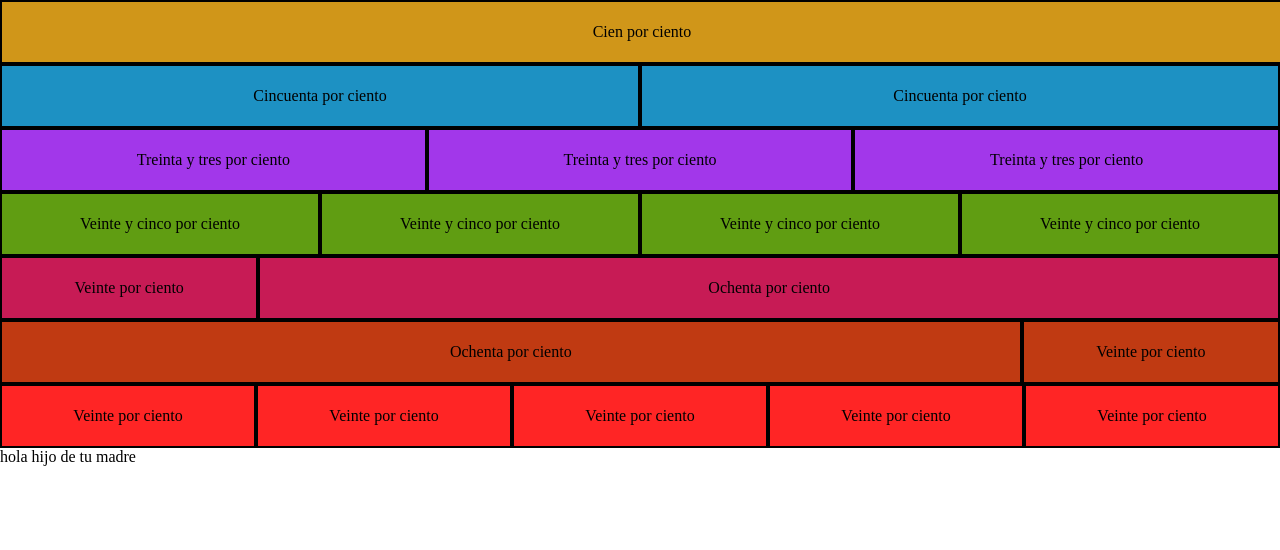
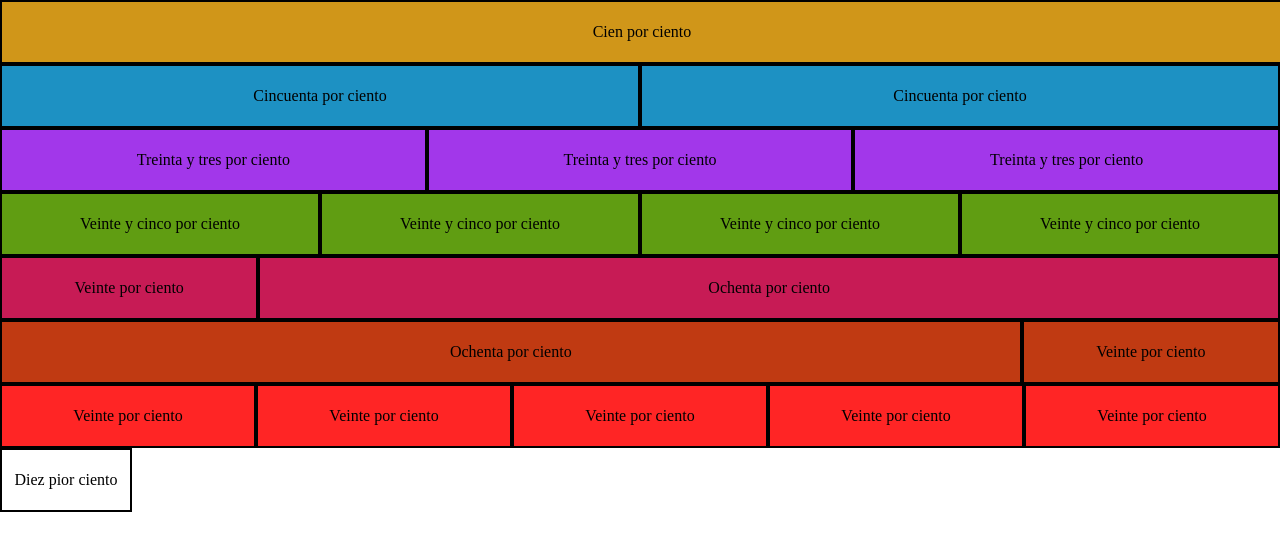
Before and after one commit to JorgeC9804/codClear, a plain HTML site: page index.htm in a window 1280 px wide. Drawn offline with Linux system fonts and the light colour scheme.

Commit message:
Agregando nueva columnao

```diff
--- a/css/design.css
+++ b/css/design.css
@@ -38,6 +38,9 @@
     width: 20%;
   }
 
+  .gdcol-1 {
+    width: 10%;
+  }
 
   /*======================BACKGROUND COLOR=========================*/
   .bgd-cr-D09619 {/*yellow*/
--- a/index.htm
+++ b/index.htm
@@ -41,8 +41,7 @@
       <div class="sec-content gdcol-5 centerXY-some br-cr---">Veinte por ciento</div>
     </div>
     <div>
-      hola hijo de tu madre
-
+      <div class="sec-content gdcol-1 centerXY-some">Diez pior ciento</div>
     </div>
   </section>
 </body>
```
